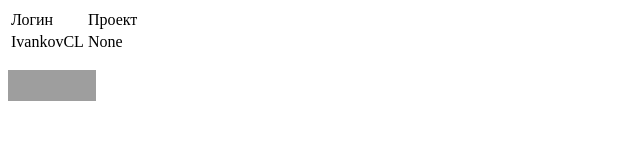
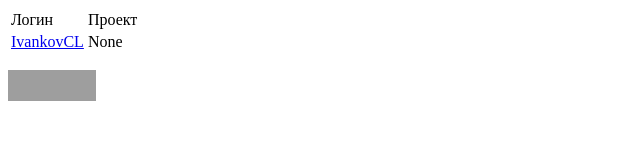
Before and after one commit to ProfitwareWebDev/webdev-practice, a plain HTML site: page 2016/153/index.html in a window 1280 px wide. Shown: the full height of the page, 0-640 px from the left. Drawn offline with Linux system fonts and the light colour scheme; grey boxes are pictures that could not be loaded.

Commit message:
Update index.html

```diff
--- a/2016/153/index.html
+++ b/2016/153/index.html
@@ -17,7 +17,7 @@
             </thead>
             <tbody>
                 <tr>
-                    <td><a href'"https://github.com/IvankovCL">IvankovCL</a></td>
+                    <td><a href="https://github.com/IvankovCL">IvankovCL</a></td>
                     <td>None</td>
                 </tr>
             </tbody>
```
